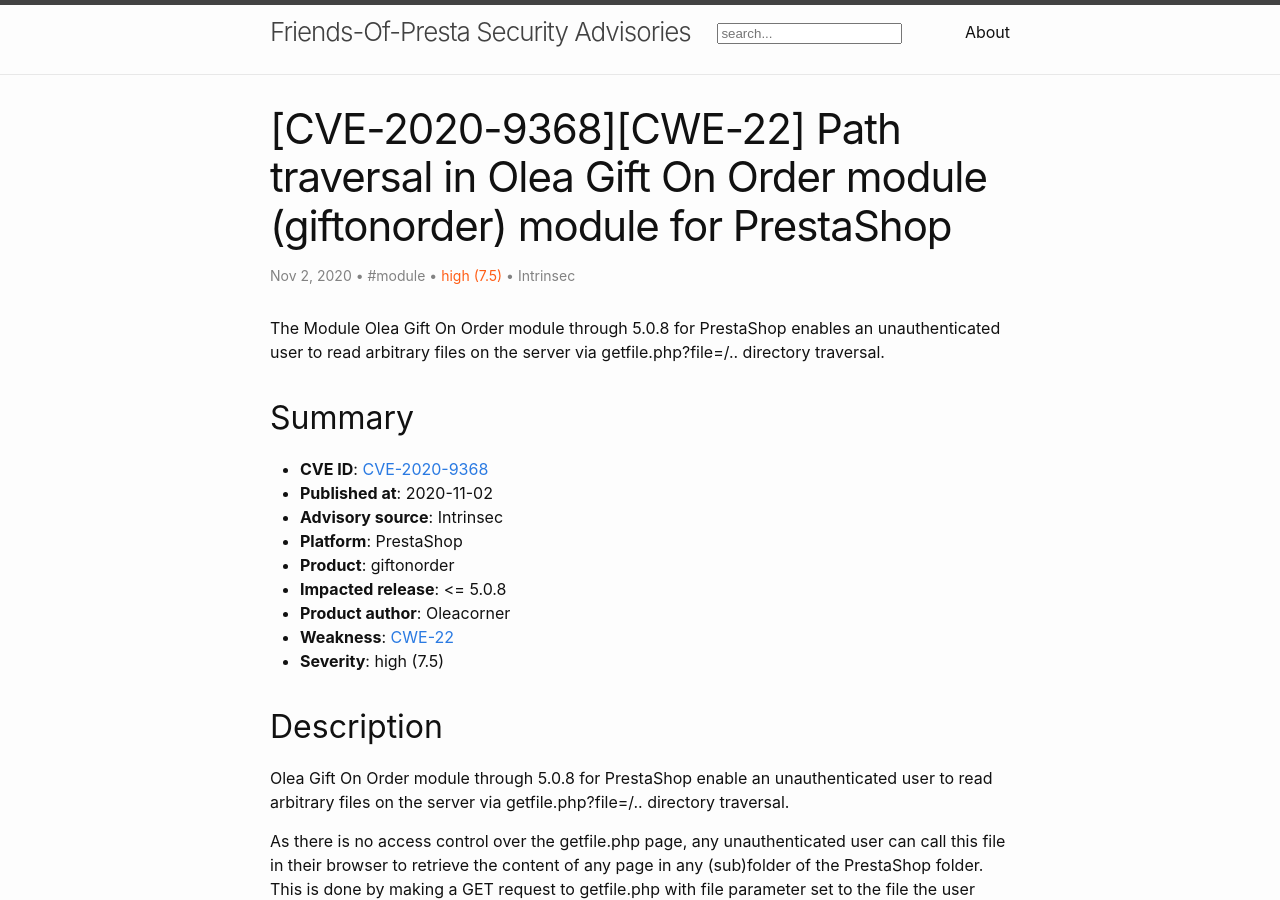
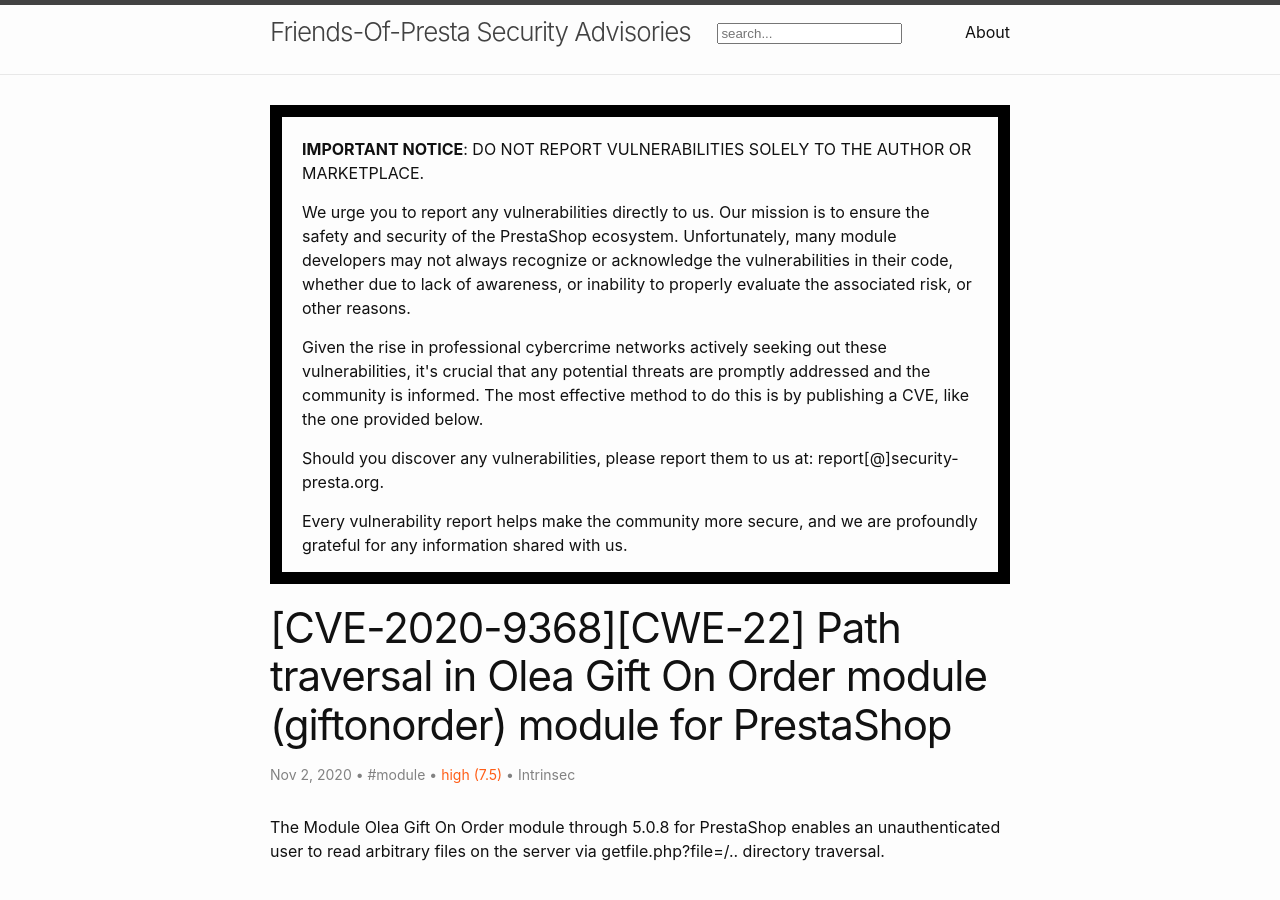
Before and after one commit to friends-of-presta/security-advisories, a Jekyll site: the page built from _posts/2020-11-02-giftonorder_cwe-22.md, in a window 1280 px wide and 900 px high. Built offline with Jekyll 4.4.1, drawn with Linux system fonts in a browser that asks for light colours; some of the changed text lies outside the part shown.

Commit message:
Header report vuln (#133)
* Add report vuln

* add disclamer

* Update post.html

```diff
--- a/_layouts/post.html
+++ b/_layouts/post.html
@@ -1,6 +1,13 @@
 ---
 layout: default
 ---
+<div style="border: 0.8rem solid black; padding:20px 20px 0; margin-bottom: 20px">
+<p><strong>IMPORTANT NOTICE</strong>: DO NOT REPORT VULNERABILITIES SOLELY TO THE AUTHOR OR MARKETPLACE.</p>
+<p>We urge you to report any vulnerabilities directly to us. Our mission is to ensure the safety and security of the PrestaShop ecosystem. Unfortunately, many module developers may not always recognize or acknowledge the vulnerabilities in their code, whether due to lack of awareness, or inability to properly evaluate the associated risk, or other reasons.</p>
+<p>Given the rise in professional cybercrime networks actively seeking out these vulnerabilities, it's crucial that any potential threats are promptly addressed and the community is informed. The most effective method to do this is by publishing a CVE, like the one provided below.</p>
+<p>Should you discover any vulnerabilities, please report them to us at: report[@]security-presta.org.</p>
+<p>Every vulnerability report helps make the community more secure, and we are profoundly grateful for any information shared with us.</p>
+</div>
 <article class="post h-entry" itemscope itemtype="http://schema.org/BlogPosting">
 
   <header class="post-header">
@@ -42,3 +49,6 @@ layout: default
 
   <a class="u-url" href="{{ page.url | relative_url }}" hidden></a>
 </article>
+<p style="margin-top: 20px; font-size:80%">
+  <strong>DISCLAIMER:</strong> <em>The French Association Friend Of Presta (FOP) acts as an intermediary to help hosting this advisory. While we strive to ensure the information and advice provided are accurate, FOP cannot be held liable for any consequences arising from reported vulnerabilities or any subsequent actions taken.</em>
+</p>
```
